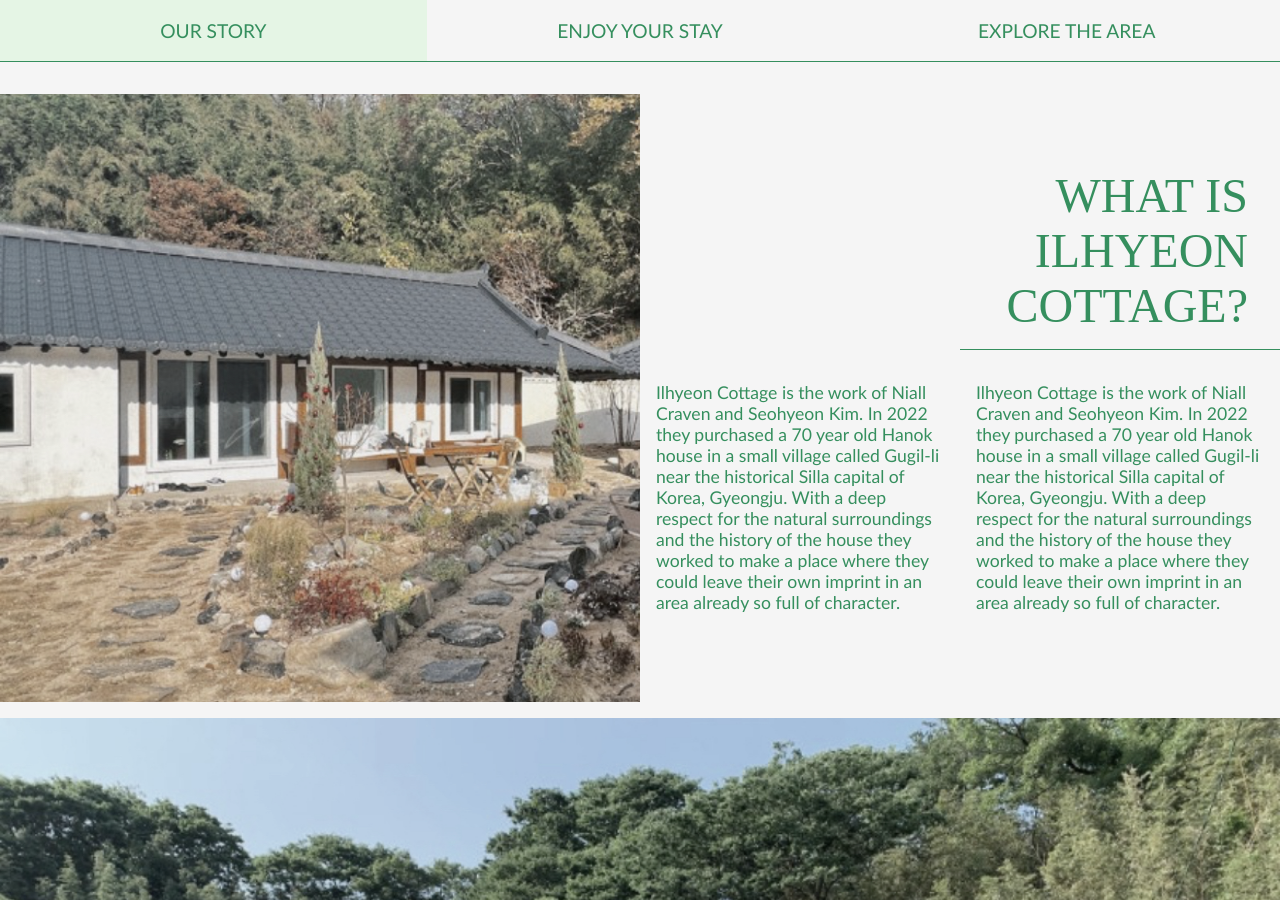
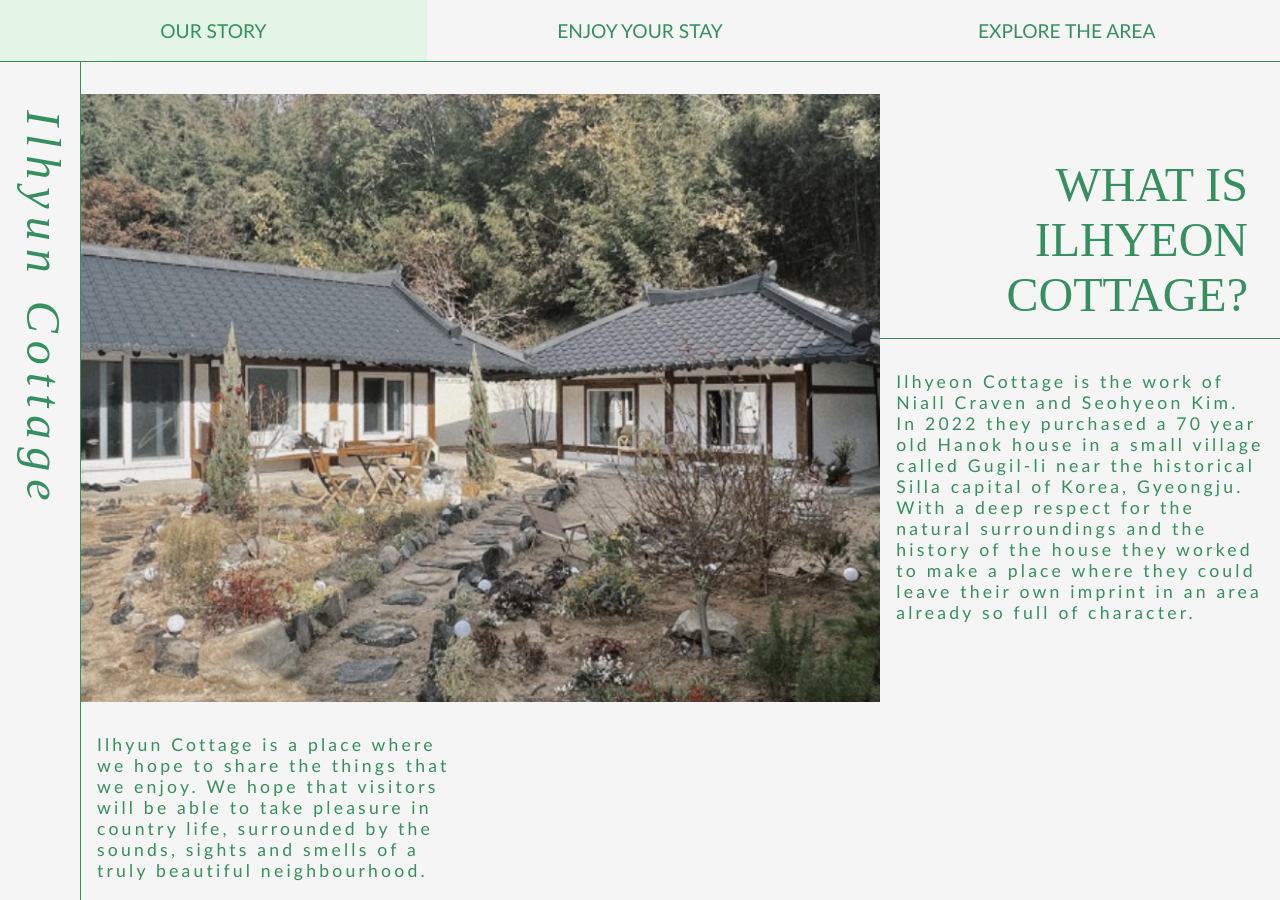
Before and after one commit to niallantony/guesthousehome, a website built with webpack: page ourstory.html in a window 1280 px wide. Shown: the top 900 px of the page. Built offline with nearby package versions, Linux system fonts and the light colour scheme; a web font is replaced by a local one.

Commit message:
Finish Our Story HTML page

```diff
--- a/ourstory.html
+++ b/ourstory.html
@@ -15,18 +15,21 @@
           <li><button>Explore the Area</button></li>
         </ul>
       </div>
+      <div class="our-story">
+        <div class="sidebar"><em>Ilhyun Cottage</em></div>
         <div class="info">
           <div class="image"></div>
           <div class="subtitle">What is Ilhyeon Cottage?</div>
           <div class="text">Ilhyeon Cottage is the work of Niall Craven and Seohyeon Kim. In 2022 they purchased a 70 year old Hanok house in a small village called Gugil-li near the historical Silla capital of Korea, Gyeongju. With a deep respect for the natural surroundings and the history of the house they worked to make a place where they could leave their own imprint in an area already so full of character.</div>
-        <div class="text">Ilhyeon Cottage is the work of Niall Craven and Seohyeon Kim. In 2022 they purchased a 70 year old Hanok house in a small village called Gugil-li near the historical Silla capital of Korea, Gyeongju. With a deep respect for the natural surroundings and the history of the house they worked to make a place where they could leave their own imprint in an area already so full of character.</div>
+          <div class="text">Ilhyun Cottage is a place where we hope to share the things that we enjoy. We hope that visitors will be able to take pleasure in country life, surrounded by the sounds, sights and smells of a truly beautiful neighbourhood.</div>
           <div class="image"></div>
           <div class="subtitle">A Work in Progress</div>
-        <div class="text">Ilhyeon Cottage is the work of Niall Craven and Seohyeon Kim. In 2022 they purchased a 70 year old Hanok house in a small village called Gugil-li near the historical Silla capital of Korea, Gyeongju. With a deep respect for the natural surroundings and the history of the house they worked to make a place where they could leave their own imprint in an area already so full of character.</div>
+          <div class="text">We don't believe that the renovation of Ilhyun Cottage is something that has a definitive end. In fact we believe that the process is ongoing, not only in the sense that an old structure such as this needs constant care and attention, but also in the sense that we hope the history of this building is something that will continue to be added to, both by us and our visitors. We very much see Ilhyun Cottage as an organic place, surrounded with life and possessing a life of its own, and we will continue to respect it as such.</div>
           <div class="image"></div>
           <div class="subtitle">Our Beliefs</div>
-        <div class="text">Ilhyeon Cottage is the work of Niall Craven and Seohyeon Kim. In 2022 they purchased a 70 year old Hanok house in a small village called Gugil-li near the historical Silla capital of Korea, Gyeongju. With a deep respect for the natural surroundings and the history of the house they worked to make a place where they could leave their own imprint in an area already so full of character.</div>
-        <div class="text">Ilhyeon Cottage is the work of Niall Craven and Seohyeon Kim. In 2022 they purchased a 70 year old Hanok house in a small village called Gugil-li near the historical Silla capital of Korea, Gyeongju. With a deep respect for the natural surroundings and the history of the house they worked to make a place where they could leave their own imprint in an area already so full of character.</div>
+          <div class="text">We believe that Ilhyun Cottage can be a place for anybody to come and experience the recharging atmosphere of the countryside. We believe in living slowly, taking time to appreciate the joys of small day-to-day tasks which we usually take for advantage. While we tried to fit Ilhyun Cottage with enough conveniences to make anyone at home, we hope that visitors will try to get a taste of life in the countryside.</div>
+          <div class="text">We do believe that the main purpose of Ilhyun Cottage is to provide a healing environment for guests to unwind, and have tried to accommodate for this as much as possible. We hope that visitors can escape their busy lives and slow down with fresh country air and natural surroundings.</div>
+            </div>
       </div>
     </div>
   </body>
--- a/src/style.css
+++ b/src/style.css
@@ -20,6 +20,30 @@
     background-color: var(--light);
 }
 
+.our-story {
+    display: flex;
+    position: relative;
+}
+
+.sidebar {
+    border-right:1px solid var(--darker);
+}
+
+.sidebar em{
+    margin: 0 1rem 0 1rem;
+    position:sticky;
+    top:0;
+    margin:0;
+    font-family: title,'Times New Roman', Times, serif;
+    writing-mode: vertical-lr;
+    width: 3rem;
+    font-size: 3rem;
+    background-color: var(--light);
+    text-orientation: mixed;
+    color: var(--darker);
+    padding:3rem 1rem 0;
+    letter-spacing: .5rem;
+}
 
 :root {
     --secondary: #E5F5E5;
@@ -36,10 +60,10 @@ html, body {
 }
 
 .info {
+    flex:auto;
     background-color: var(--light);
     padding-top:2rem;
     height:100%;
-    border-top: 1px solid var(--darker);
     display: grid;
     row-gap:1rem;
     grid-template-columns: repeat(auto-fill,minmax(300px,1fr));
@@ -54,6 +78,7 @@ html, body {
     background: url('./our-story1.jpg');
     background-repeat: no-repeat;
     background-size: cover;
+    background-position: center;
     height: 38rem;
     filter: grayscale(50%);
 }
@@ -67,6 +92,7 @@ html, body {
     background: url('./our-story2.jpg');
     background-repeat: no-repeat;
     background-size: cover;
+    background-position: center;
     height: 38rem;
     filter: grayscale(50%);
 }
@@ -106,7 +132,12 @@ html, body {
     padding: 1rem;
     color: var(--darker);
     font-size: 1.1rem;
+    letter-spacing: .2rem;
     font-family: title, 'Trebuchet MS', 'Lucida Sans Unicode', 'Lucida Grande', 'Lucida Sans', Arial, sans-serif;
+}
+
+.info div:nth-child(7) {
+    grid-column: 1/ -1;
 }
 
 .container {
@@ -148,6 +179,10 @@ hr {
     margin: auto;
     padding: 0;
     width: 50%;
+}
+
+.header {
+    border-bottom:1px solid var(--darker);
 }
 
 .korean {
@@ -217,7 +252,7 @@ li {
         grid-column-end: -1;
     }
     .info div:nth-child(6) {
-        grid-row: 3;
+        grid-row: 4/span 2;
     }
 }
 @media screen and (min-width:1800px) {
```
Lines whose indentation alone changed are shown as unchanged.
